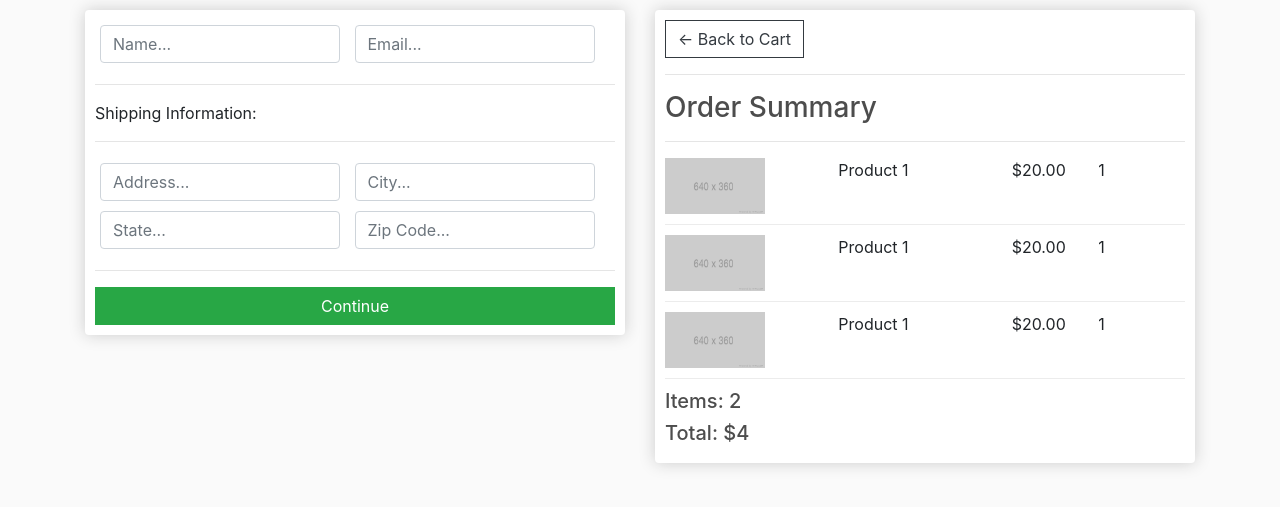
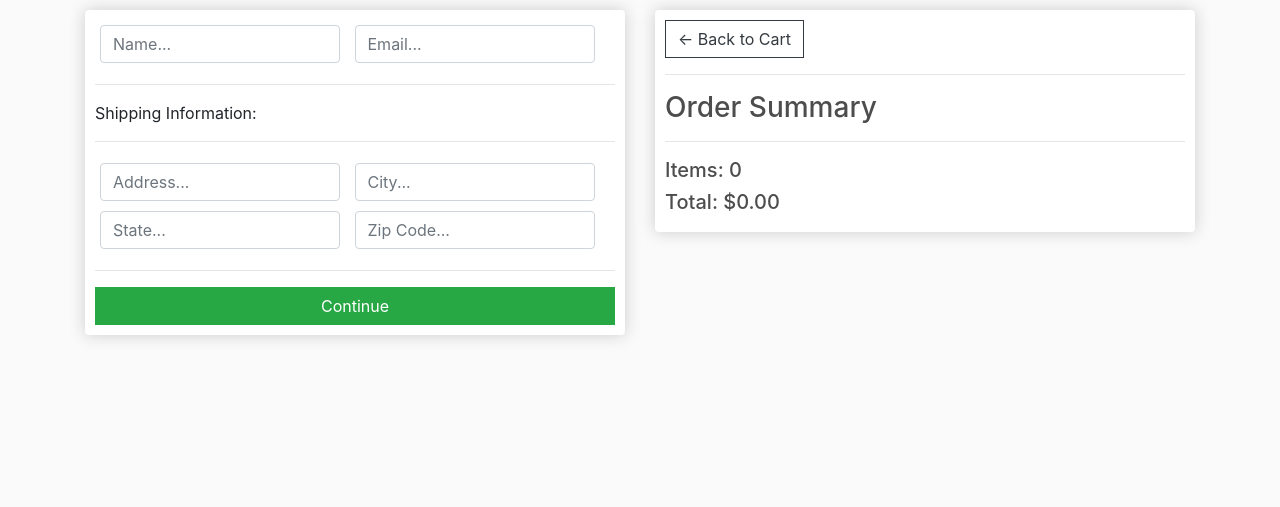
Before and after one commit to drewgoodman/Django-eCommerce, a Django app: page /checkout/ in a window 1280 px wide. Shown: the part 57-564 px from the top of the page. Run offline with Django 3.2, Linux system fonts and the light colour scheme.

Commit message:
context added to checkout page

```diff
--- a/store/templates/store/checkout.html
+++ b/store/templates/store/checkout.html
@@ -45,26 +45,16 @@
             <hr>
             <h3>Order Summary</h3>
             <hr>
+            {% for item in items %}
             <div class="cart-row">
-                <div style="flex:2"><img src="{% static 'images/placeholder.png' %}" class="row-image"></div>
-                <div style="flex:2">Product 1</div>
-                <div style="flex:1">$20.00</div>
-                <div style="flex:1">1</div>
+                <div style="flex:2"><img src="{{item.product.imageURL}}" class="row-image"></div>
+                <div style="flex:2">{{item.product.name}}</div>
+                <div style="flex:1">${{item.product.price}}</div>
+                <div style="flex:1">{{item.quantity}}</div>
             </div>
-            <div class="cart-row">
-                <div style="flex:2"><img src="{% static 'images/placeholder.png' %}" class="row-image"></div>
-                <div style="flex:2">Product 1</div>
-                <div style="flex:1">$20.00</div>
-                <div style="flex:1">1</div>
-            </div>
-            <div class="cart-row">
-                <div style="flex:2"><img src="{% static 'images/placeholder.png' %}" class="row-image"></div>
-                <div style="flex:2">Product 1</div>
-                <div style="flex:1">$20.00</div>
-                <div style="flex:1">1</div>
-            </div>
-            <h5>Items:  2</h5>
-            <h5>Total:  $4</h5>
+            {% endfor %}
+            <h5>Items:  {{order.get_cart_quantity}}</h5>
+            <h5>Total:  ${{order.get_cart_total|floatformat:2}}</h5>
         </div>
     </div>
 </div>
--- a/store/views.py
+++ b/store/views.py
@@ -16,6 +16,7 @@ def cart(request):
         items = order.orderitem_set.all() # will get all order items with the order parent
     else:
         items = []
+        order = {'get_cart_total': 0, 'get_cart_quantity': 0}
     context = {
         "order": order,
         "items": items
@@ -23,5 +24,15 @@ def cart(request):
     return render(request, 'store/cart.html', context)
 
 def checkout(request):
-    context = {}
+    if request.user.is_authenticated:
+        customer = request.user.customer
+        order, created = Order.objects.get_or_create(customer=customer, complete=False)
+        items = order.orderitem_set.all() # will get all order items with the order parent
+    else:
+        items = []
+        order = {'get_cart_total': 0, 'get_cart_quantity': 0}
+    context = {
+        "order": order,
+        "items": items
+        }
     return render(request, 'store/checkout.html', context)
```
